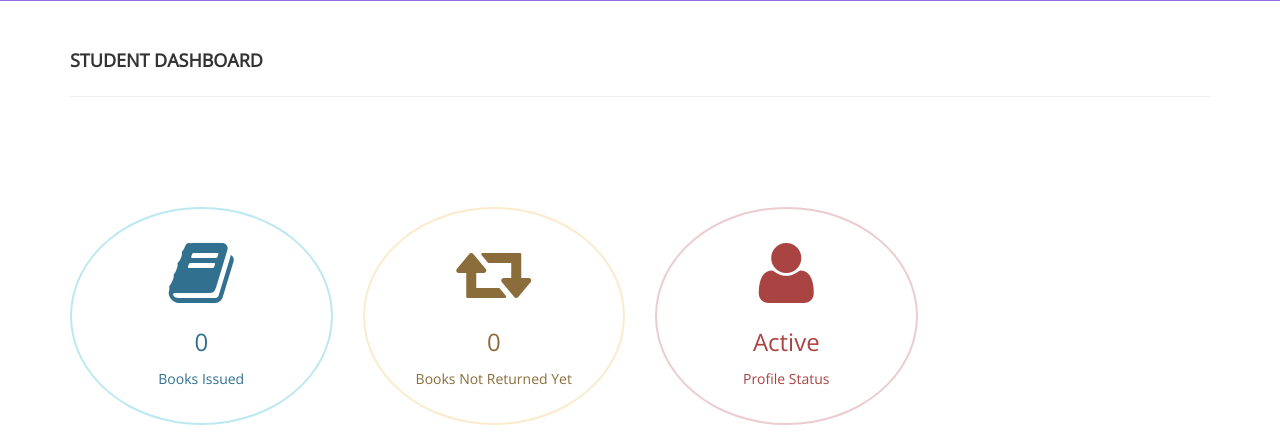
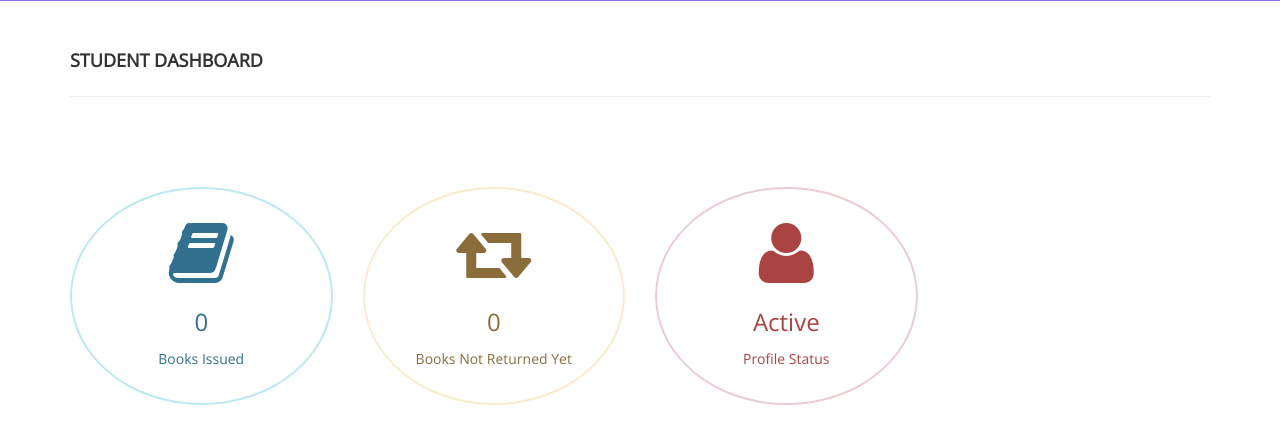
Before and after one commit to Ankur-Khandelwal/IIIT-Library-Information-System, a PHP site: page /dashboard.php in a window 1280 px wide. Shown: the part 164-601 px from the top of the page. Run offline with PHP 8.4, Linux system fonts and the light colour scheme; a user stored in the database is signed in; data comes from the database, SQL or seed files in the repository; data that the repository does not hold is empty.

Commit message:
Small css change

```diff
--- a/library/assets/css/style.css
+++ b/library/assets/css/style.css
@@ -106,7 +106,7 @@ height: 60px;
 }
 
 .dashStudentName{
-    padding: 20px;
+    padding-bottom: 20px;
 }
 .chat-widget-main {
     max-height:330px;
```
